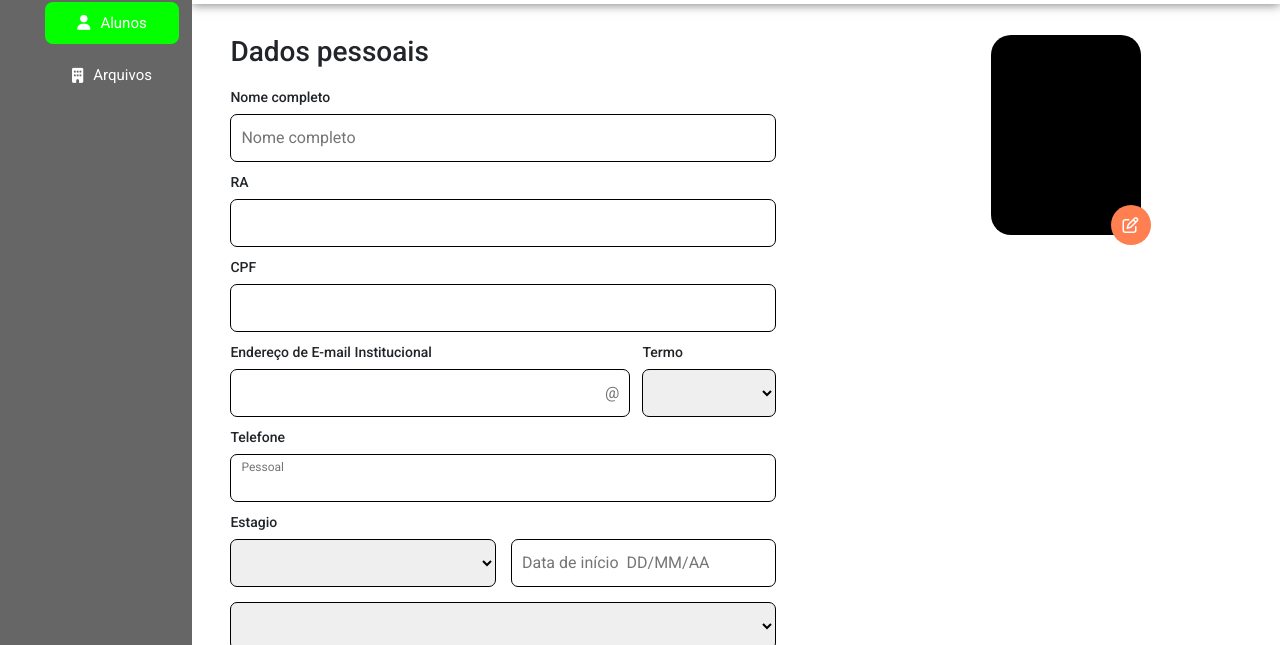
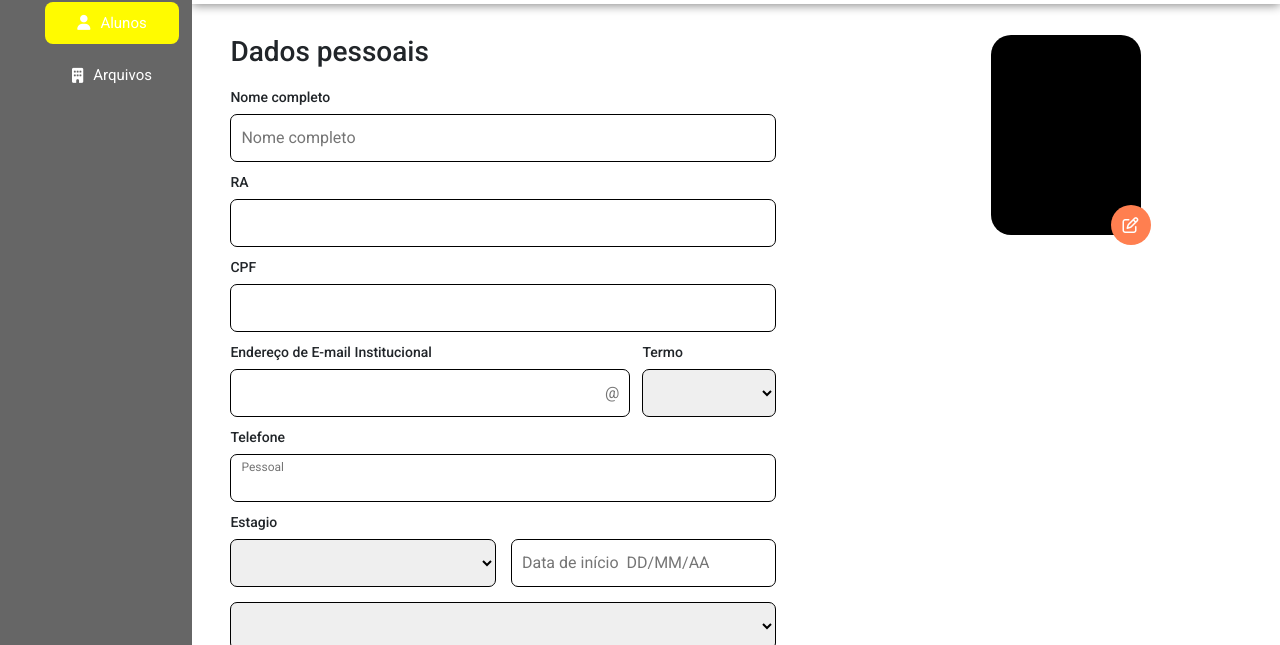
Before and after one commit to repofatecgarca/internloop_gestao_estagio, a website: page views/cadastrarAluno.html in a window 1280 px wide. Shown: the part 61-706 px from the top of the page. Drawn offline with nearby package versions, Linux system fonts and the light colour scheme.

Commit message:
Alteração da cor novamente para amarelo

```diff
--- a/views/public/css/global.css
+++ b/views/public/css/global.css
@@ -4,7 +4,7 @@
     --white: #ffffff;
     --black: #000000;
     --menu-color: #666666;
-    --color-primary: #04ff00;
+    --color-primary: #fffb00;
     --color-primary-hover: #940101;
     --text-color: #404D61;
 
```
